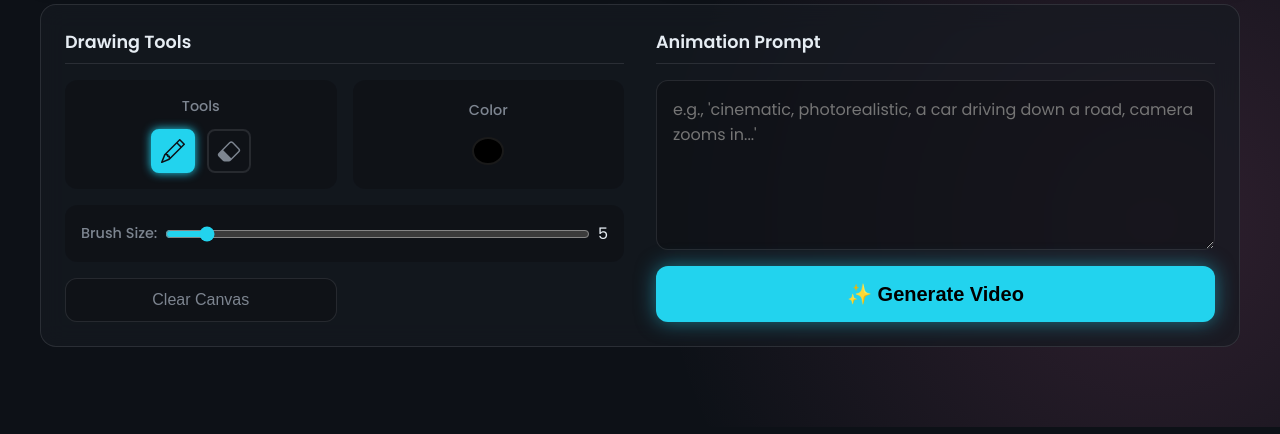
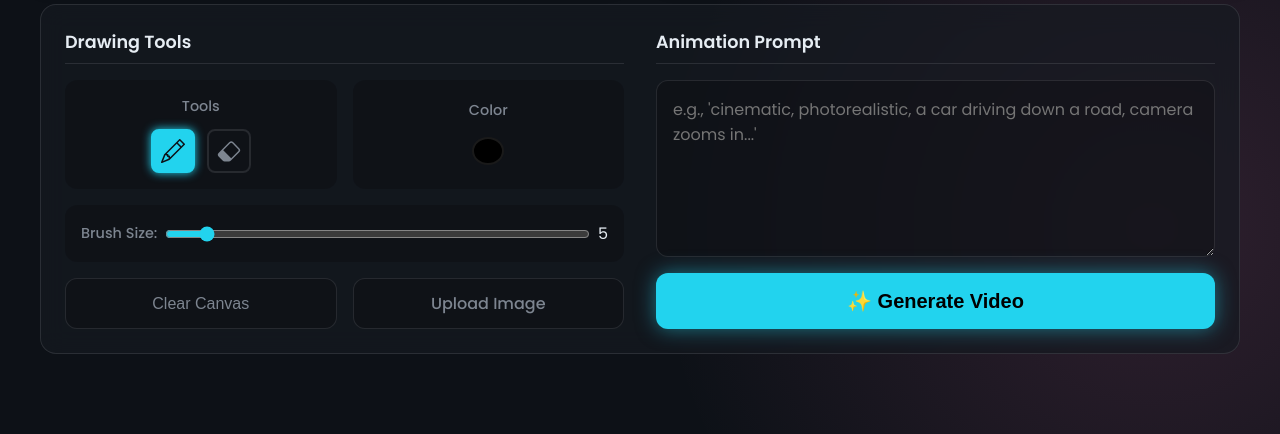
Before and after one commit to Malya-Khuntia/generative-sketch-animator, a Flask app: page / in a window 1280 px wide. Shown: the part 601-1035 px from the top of the page. Run offline with Flask 3, Linux system fonts and the light colour scheme; parts of the project's set-up code (start-up, migrations or seed data) failed here and were passed over.

Commit message:
Update index.html (Layout)

```diff
--- a/templates/index.html
+++ b/templates/index.html
@@ -137,12 +137,36 @@
         .thickness-control { display: flex; align-items: center; gap: 8px; width: 100%;}
         input[type="range"] { accent-color: var(--color-primary-accent); flex-grow: 1;}
 
-        #clearBtn {
-            padding: 0.75rem; font-size: 1rem; font-weight: 500; cursor: pointer;
-            color: var(--color-text-secondary); background: rgba(0,0,0,0.2);
-            border: 1px solid var(--color-border); border-radius: 12px; transition: all 0.2s ease;
+        /* --- NEW: Button Group for Clear/Upload --- */
+        .button-group {
+            grid-column: 1 / -1; /* Span full width */
+            display: grid;
+            grid-template-columns: 1fr 1fr;
+            gap: 1rem;
         }
-        #clearBtn:hover:not(:disabled) { color: var(--color-secondary-accent); border-color: var(--color-secondary-accent); background-color: rgba(255, 58, 157, 0.1);}
+        .button-group > * {
+            padding: 0.75rem;
+            font-size: 1rem;
+            font-weight: 500;
+            cursor: pointer;
+            text-align: center;
+            color: var(--color-text-secondary);
+            background: rgba(0,0,0,0.2);
+            border: 1px solid var(--color-border);
+            border-radius: 12px;
+            transition: all 0.2s ease;
+        }
+        .button-group > *:hover:not(:disabled) {
+            color: var(--color-secondary-accent);
+            border-color: var(--color-secondary-accent);
+            background-color: rgba(255, 58, 157, 0.1);
+        }
+        /* Style for upload button hover */
+        .button-group label:hover:not(:disabled) {
+             color: var(--color-primary-accent);
+             border-color: var(--color-primary-accent);
+             background-color: rgba(34, 211, 238, 0.1);
+        }
 
         #promptInput {
             flex-grow: 1; width: 100%; background: rgba(0,0,0,0.2); border: 1px solid var(--color-border);
@@ -215,7 +239,12 @@
                         <span id="thicknessValue">5</span>
                     </div>
                 </div>
-                <button id="clearBtn" class="full-width">Clear Canvas</button>
+                <!-- MODIFIED: Button group for clear and upload -->
+                <div class="button-group">
+                    <button id="clearBtn">Clear Canvas</button>
+                    <label for="uploadImageInput" class="upload-btn">Upload Image</label>
+                    <input type="file" id="uploadImageInput" accept="image/*" style="display: none;">
+                </div>
             </div>
         </div>
 
@@ -229,7 +258,7 @@
     <div id="status" class="status-area"></div>
 
     <script>
-        // --- Element Selection (from your working code) ---
+        // --- Element Selection ---
         const promptInput = document.getElementById('promptInput');
         const canvas = document.getElementById('sketchCanvas');
         const ctx = canvas.getContext('2d');
@@ -245,19 +274,20 @@
         const outputPlaceholder = document.getElementById('outputPlaceholder');
         const outputError = document.getElementById('outputError');
         const statusDiv = document.getElementById('status');
-        // --- Integration: Add loader from new UI ---
         const loader = document.getElementById('loader');
+        // --- NEW: Select upload input ---
+        const uploadImageInput = document.getElementById('uploadImageInput');
 
-        // --- State Variables (from your working code) ---
+        // --- State Variables ---
         let isDrawing = false;
         let lastX = 0;
         let lastY = 0;
         let currentMode = 'draw';
         let drawColor = '#000000';
         let drawLineWidth = 5;
-        const eraseLineWidth = 30;
+        const eraseLineWidth = 30; // Kept erase width constant for simplicity
 
-        // --- Core Functions (from your working code, slightly adapted for new UI) ---
+        // --- Core Functions ---
         function initializeCanvas() {
             ctx.fillStyle = "white";
             ctx.fillRect(0, 0, canvas.width, canvas.height);
@@ -279,8 +309,7 @@
             statusDiv.className = 'status-area';
             promptInput.value = '';
 
-            // Re-enable all controls
-            const allControls = [generateBtn, clearBtn, drawBtn, eraseBtn, colorPicker, thicknessSlider, promptInput];
+            const allControls = [generateBtn, clearBtn, drawBtn, eraseBtn, colorPicker, thicknessSlider, promptInput, uploadImageInput];
             allControls.forEach(c => c.disabled = false);
         }
 
@@ -296,7 +325,7 @@
 
         function setEraseMode() {
             currentMode = 'erase';
-            ctx.globalCompositeOperation = 'destination-out'; // This works on a filled canvas
+            ctx.globalCompositeOperation = 'destination-out';
             ctx.lineWidth = eraseLineWidth;
             canvas.classList.add('erase-mode');
             eraseBtn.classList.add('active-tool');
@@ -319,7 +348,6 @@
             [lastX, lastY] = [pos.x, pos.y];
             ctx.beginPath();
             ctx.moveTo(lastX, lastY);
-            // This logic creates a dot on single click, which is good.
             ctx.fillStyle = (currentMode === 'draw') ? ctx.strokeStyle : 'rgba(0,0,0,1)';
             ctx.arc(lastX, lastY, ctx.lineWidth / 2, 0, Math.PI * 2);
             ctx.fill();
@@ -333,7 +361,7 @@
             const pos = getPos(e);
             ctx.lineTo(pos.x, pos.y);
             ctx.stroke();
-            ctx.beginPath(); // Prevents drawing a line from the last point
+            ctx.beginPath();
             ctx.moveTo(pos.x, pos.y);
         }
 
@@ -341,7 +369,47 @@
             if (isDrawing) { isDrawing = false; ctx.beginPath(); }
         }
 
-        // --- Event Listeners (from your working code, integrated) ---
+        // --- NEW: Function to handle image upload ---
+        function handleImageUpload(event) {
+            const file = event.target.files[0];
+            if (!file) return;
+
+            const reader = new FileReader();
+            reader.onload = (e) => {
+                const img = new Image();
+                img.onload = () => {
+                    // Clear canvas first
+                    ctx.fillStyle = "white";
+                    ctx.fillRect(0, 0, canvas.width, canvas.height);
+
+                    // Calculate aspect ratio to fit image inside canvas
+                    const canvasAspectRatio = canvas.width / canvas.height;
+                    const imgAspectRatio = img.width / img.height;
+                    let drawWidth, drawHeight, offsetX, offsetY;
+
+                    if (imgAspectRatio > canvasAspectRatio) {
+                        drawWidth = canvas.width;
+                        drawHeight = canvas.width / imgAspectRatio;
+                        offsetX = 0;
+                        offsetY = (canvas.height - drawHeight) / 2;
+                    } else {
+                        drawHeight = canvas.height;
+                        drawWidth = canvas.height * imgAspectRatio;
+                        offsetY = 0;
+                        offsetX = (canvas.width - drawWidth) / 2;
+                    }
+
+                    ctx.drawImage(img, offsetX, offsetY, drawWidth, drawHeight);
+                };
+                img.src = e.target.result;
+            };
+            reader.readAsDataURL(file);
+
+            // Reset file input to allow uploading the same file again
+            event.target.value = null;
+        }
+
+        // --- Event Listeners ---
         canvas.addEventListener('mousedown', startDrawing);
         canvas.addEventListener('mousemove', draw);
         canvas.addEventListener('mouseup', stopDrawing);
@@ -357,7 +425,7 @@
         colorPicker.addEventListener('input', (event) => {
             drawColor = event.target.value;
             if (currentMode === 'draw') { ctx.strokeStyle = drawColor; }
-            setDrawMode(); // Switch back to draw mode when a new color is picked
+            setDrawMode();
         });
 
         thicknessSlider.addEventListener('input', (event) => {
@@ -366,18 +434,19 @@
             if (currentMode === 'draw') { ctx.lineWidth = drawLineWidth; }
         });
 
+        // --- NEW: Add event listener for the file input ---
+        uploadImageInput.addEventListener('change', handleImageUpload);
+
         generateBtn.addEventListener('click', async () => {
-            // Disable all controls
-            const allControls = [generateBtn, clearBtn, drawBtn, eraseBtn, colorPicker, thicknessSlider, promptInput];
+            const allControls = [generateBtn, clearBtn, drawBtn, eraseBtn, colorPicker, thicknessSlider, promptInput, uploadImageInput];
             allControls.forEach(c => c.disabled = true);
 
-            // Update UI for loading state
             statusDiv.textContent = 'Generating video... this may take a few minutes.';
             statusDiv.className = 'status-area loading';
             outputVideo.style.display = 'none';
             outputError.style.display = 'none';
-            outputPlaceholder.style.display = 'none'; // Hide placeholder to show loader
-            loader.style.display = 'block'; // Show loader
+            outputPlaceholder.style.display = 'none';
+            loader.style.display = 'block';
 
             const imageDataUrl = canvas.toDataURL('image/png');
             const userPrompt = promptInput.value.trim();
@@ -419,8 +488,7 @@
                 outputPlaceholder.style.display = 'none';
                 outputVideo.style.display = 'none';
             } finally {
-                loader.style.display = 'none'; // Hide loader
-                // Re-enable all controls
+                loader.style.display = 'none';
                 allControls.forEach(c => c.disabled = false);
             }
         });
```
